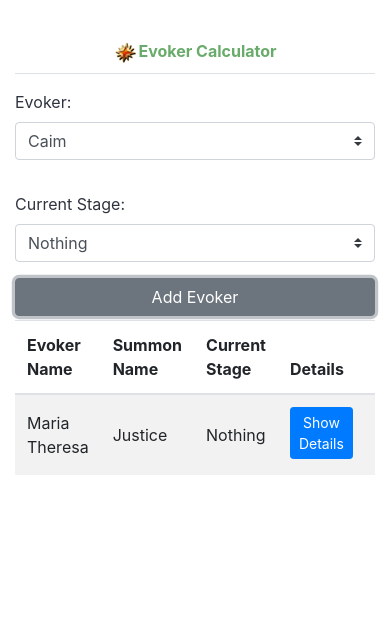
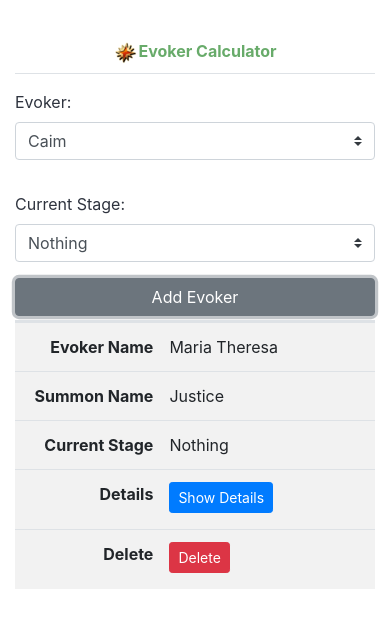
Before and after one commit to OrkunKocyigit/carcarum, a Vue app: page /#/ in a window 390 px wide. Both pictures are taken after a click on the button "Add Evoker". Shown: the top 628 px of the page. Built offline with nearby package versions, Linux system fonts and the light colour scheme.

Commit message:
Added stacked table for small mobile screens

```diff
--- a/src/components/EvokerTable.vue
+++ b/src/components/EvokerTable.vue
@@ -4,7 +4,8 @@
       :fields="fields"
       primary-key="id"
       striped
-      responsive="md"
+      :responsive="true"
+      stacked="md"
       :items="tableItems"
       show-empty>
       <template
--- a/src/components/MaterialsTable.vue
+++ b/src/components/MaterialsTable.vue
@@ -3,7 +3,8 @@
     <b-table
       primary-key="id"
       striped
-      responsive="md"
+      :responsive="true"
+      stacked="md"
       :fields="fields"
       :items="matList"
       show-empty>
```
